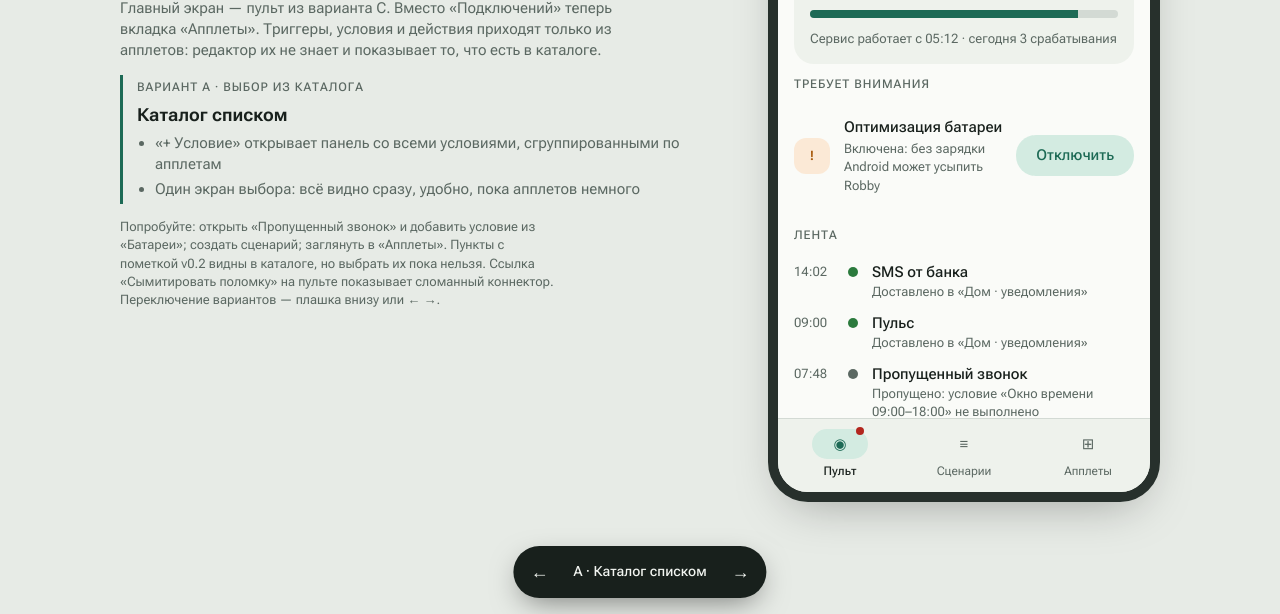
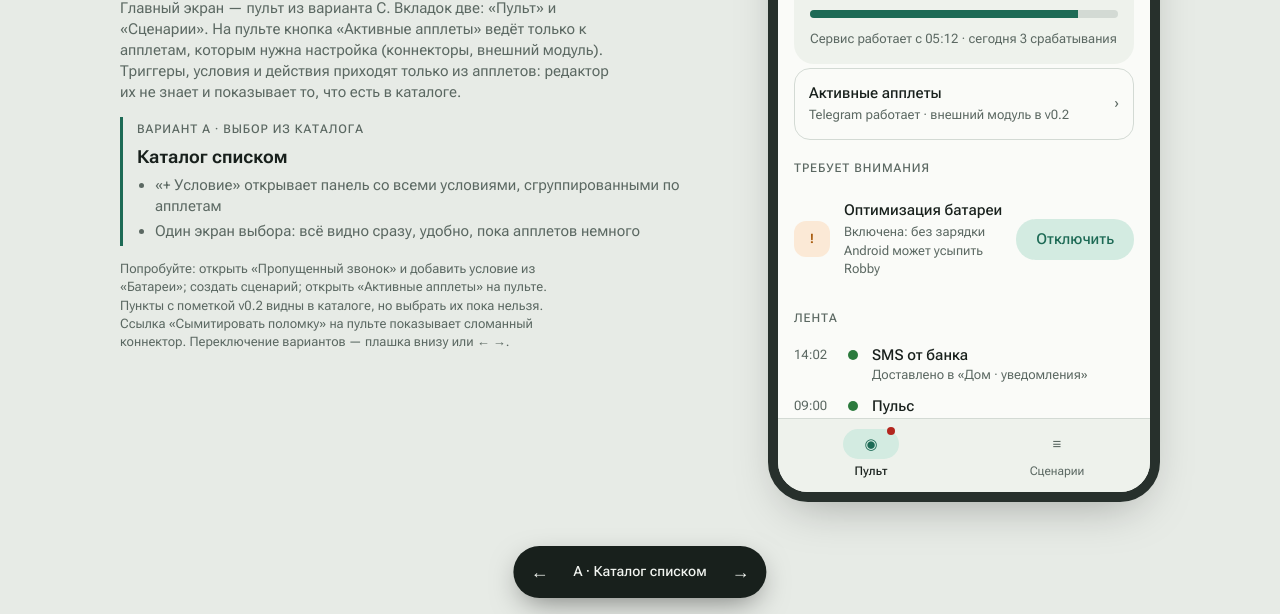
Before and after one commit to SBKubric/robby, a plain HTML site: page prototype/ui/index.html in a window 1280 px wide. Shown: the part 186-800 px from the top of the page. Drawn offline with Linux system fonts and the light colour scheme.

Commit message:
Prototype: active applets button instead of applets tab (throwaway)
Co-Authored-By: Claude Opus 5.5 <noreply@anthropic.com>
Claude-Session: https://claude.ai/code/session_01PYGV4ApdiDYoe8WWqSJPyd

```diff
--- a/prototype/ui/index.html
+++ b/prototype/ui/index.html
@@ -175,9 +175,9 @@ button{cursor:pointer}
   <section class="intro">
     <div class="eyebrow">Прототип · итерация 2 · данные примерные</div>
     <h1>Как выбирать триггеры, условия и действия из апплетов?</h1>
-    <p>Основа — вариант A первой итерации: форма «Когда / Если / То». Главный экран — пульт из варианта C. Вместо «Подключений» теперь вкладка «Апплеты». Триггеры, условия и действия приходят только из апплетов: редактор их не знает и показывает то, что есть в каталоге.</p>
+    <p>Основа — вариант A первой итерации: форма «Когда / Если / То». Главный экран — пульт из варианта C. Вкладок две: «Пульт» и «Сценарии». На пульте кнопка «Активные апплеты» ведёт только к апплетам, которым нужна настройка (коннекторы, внешний модуль). Триггеры, условия и действия приходят только из апплетов: редактор их не знает и показывает то, что есть в каталоге.</p>
     <div class="vcard" id="vdesc"></div>
-    <p class="note">Попробуйте: открыть «Пропущенный звонок» и добавить условие из «Батареи»; создать сценарий; заглянуть в «Апплеты». Пункты с пометкой v0.2 видны в каталоге, но выбрать их пока нельзя. Ссылка «Сымитировать поломку» на пульте показывает сломанный коннектор. Переключение вариантов — плашка внизу или ← →.</p>
+    <p class="note">Попробуйте: открыть «Пропущенный звонок» и добавить условие из «Батареи»; создать сценарий; открыть «Активные апплеты» на пульте. Пункты с пометкой v0.2 видны в каталоге, но выбрать их пока нельзя. Ссылка «Сымитировать поломку» на пульте показывает сломанный коннектор. Переключение вариантов — плашка внизу или ← →.</p>
   </section>
   <div class="phone" id="phone" aria-label="Экран телефона-сервера"></div>
 </div>
@@ -216,7 +216,7 @@ const APPLETS=[
   {id:'telegram',name:'Telegram',kind:'Коннектор',connector:true,
     triggers:[],conds:[],
     actions:[{id:'send',l:'Отправить сообщение в группу',params:[P('text','Текст','',{tpl:true})]}]},
-  {id:'module',name:'Внешний модуль',kind:'Внешний модуль · v0.2',
+  {id:'module',name:'Внешний модуль',kind:'Внешний модуль · v0.2',setup:true,
     triggers:[{id:'up',l:'Модуль подключён',soon:true,params:[],vars:[]},{id:'down',l:'Модуль отключён',soon:true,params:[],vars:[]}],
     conds:[{id:'up',l:'Модуль подключён',soon:true,params:[]}],
     actions:[{id:'bridge',l:'Мост в офис',soon:true,params:[]}]},
@@ -336,6 +336,7 @@ function pult(){
   const bad=S.checks.filter(c=>!c.ok);
   return `<div class="hero-c"><div class="row"><span class="big">87%</span><span class="st ok">на зарядке</span><span class="spacer"></span><span class="small muted">29 °C</span></div><div class="meter"><i style="width:87%"></i></div><div class="small muted">Сервис работает с 05:12 · сегодня ${S.journal.filter(e=>e.day==='Сегодня').length} срабатывания</div></div>
   <div class="content">
+   <button class="card" data-act="nav" data-v="applets" style="text-align:left;flex-direction:row;align-items:center"><span style="flex:1;min-width:0;display:flex;flex-direction:column;gap:2px"><b style="font-weight:500">Активные апплеты</b><span class="small muted">Telegram ${S.conn.state==='ok'?'работает':'сломан'} · внешний модуль в v0.2</span></span><span class="muted">›</span></button>
    ${S.conn.state==='broken'?`<div class="card" style="border-color:var(--bad)"><b style="font-weight:500">Telegram</b>${connSummary()}<button class="btn" data-act="tgOpen" style="align-self:flex-start">Переподключить</button></div>`:''}
    ${bad.length?`<div class="sect">Требует внимания</div><div class="list">${checkRows(bad)}</div>`:''}
    <div class="sect">Лента</div>
@@ -351,8 +352,8 @@ function scenList(){
 }
 function applets(){
   const list=(xs)=>xs.length?xs.map(x=>h(x.l)+(x.soon?' <span class="soonb">v0.2</span>':'')).join(', '):'<span class="muted">—</span>';
-  return `<div class="content"><p class="small muted" style="margin:0">Всё, что умеют сценарии, приходит из апплетов. Новый апплет появляется здесь и сразу доступен в редакторе.</p>
-  ${APPLETS.map(a=>`<div class="card apcard ${a.kind.includes('v0.2')?'fill':''}"><div class="row"><b style="font-weight:500;font-size:16px">${h(a.name)}</b><span class="spacer"></span><span class="kind ${a.connector?'conn':''}">${h(a.kind)}</span></div>
+  return `<div class="content"><p class="small muted" style="margin:0">Здесь только апплеты, которым нужна настройка: коннекторы и внешний модуль. Остальные работают без настройки и видны в редакторе, когда вы выбираете триггер, условие или действие.</p>
+  ${APPLETS.filter(a=>a.connector||a.setup).map(a=>`<div class="card apcard ${a.kind.includes('v0.2')?'fill':''}"><div class="row"><b style="font-weight:500;font-size:16px">${h(a.name)}</b><span class="spacer"></span><span class="kind ${a.connector?'conn':''}">${h(a.kind)}</span></div>
    <dl><dt>Триггеры</dt><dd>${list(a.triggers)}</dd><dt>Условия</dt><dd>${list(a.conds)}</dd><dt>Действия</dt><dd>${list(a.actions)}</dd></dl>
    ${a.connector?`<div style="display:flex;flex-direction:column;gap:6px">${connSummary()}</div><button class="btn ${S.conn.state==='ok'?'tonal':''}" data-act="tgOpen" style="align-self:flex-start">${S.conn.state==='ok'?'Настроить заново':'Переподключить'}</button>`:''}</div>`).join('')}</div>`;
 }
@@ -370,12 +371,13 @@ function app(){
   const u=ui();
   if(u.view==='editor')return editor();
   if(u.view==='telegram')return tgScreen();
-  const tabs=[['pult','Пульт','◉'],['scen','Сценарии','≡'],['applets','Апплеты','⊞']];
-  const title={pult:'Дом-сервер',scen:'Сценарии',applets:'Апплеты'}[u.tab];
-  const body={pult,scen:scenList,applets}[u.tab]();
-  const dot=k=>(k==='pult'&&(S.checks.some(c=>!c.ok)||S.conn.state==='broken'))||(k==='applets'&&S.conn.state==='broken');
+  if(u.view==='applets')return `<div class="appbar"><button class="icon-btn" data-act="back" aria-label="Назад">←</button><h3>Активные апплеты</h3></div><div class="screen">${applets()}</div>`;
+  const tabs=[['pult','Пульт','◉'],['scen','Сценарии','≡']];
+  const title={pult:'Дом-сервер',scen:'Сценарии'}[u.tab];
+  const body={pult,scen:scenList}[u.tab]();
+  const dot=k=>k==='pult'&&(S.checks.some(c=>!c.ok)||S.conn.state==='broken');
   return `<div class="appbar"><h3>${title}</h3></div><div class="screen">${body}</div>
-   <nav class="bnav" style="grid-template-columns:repeat(3,1fr)">${tabs.map(([k,l,ic])=>`<button class="${u.tab===k?'on':''}" data-act="tab" data-tab="${k}"><span class="ic">${ic}</span>${l}${dot(k)?'<span class="dot"></span>':''}</button>`).join('')}</nav>`;
+   <nav class="bnav" style="grid-template-columns:repeat(2,1fr)">${tabs.map(([k,l,ic])=>`<button class="${u.tab===k?'on':''}" data-act="tab" data-tab="${k}"><span class="ic">${ic}</span>${l}${dot(k)?'<span class="dot"></span>':''}</button>`).join('')}</nav>`;
 }
 
 /* ---- render & actions ---- */
@@ -397,7 +399,8 @@ function act(a,ds){
     case 'tab':u.tab=ds.tab;break;
     case 'toggle':{const sc=S.scen.find(x=>x.id==ds.id);sc.on=!sc.on;toast(sc.on?'Сценарий включён':'Сценарий выключен, отложенные срабатывания отменены');break}
     case 'edit':{const sc=ds.id==='new'?{id:null,name:'',on:true,trigger:null,conds:[],pause:0,actions:[],last:null}:clone(S.scen.find(x=>x.id==ds.id));go('editor',{draft:sc});break}
-    case 'back':go('home');break;
+    case 'back':go(u.view==='telegram'&&u.from==='applets'?'applets':'home');break;
+    case 'nav':go(ds.v);break;
     case 'open':u.pick=ds.kind;u.pickAp=null;break;
     case 'close':u.pick=null;u.pickAp=null;break;
     case 'pickAp':u.pickAp=ds.a||null;break;
@@ -421,7 +424,7 @@ function act(a,ds){
       if(d.id){S.scen[S.scen.findIndex(x=>x.id===d.id)]=clone(d)}else{d.id=S.nextId++;S.scen.push(clone(d))}
       toast('Сценарий сохранён');go('home',{tab:'scen'});break}
     case 'del':S.scen=S.scen.filter(x=>x.id!==d.id);toast('Сценарий удалён');go('home',{tab:'scen'});break;
-    case 'tgOpen':S.tg={token:'',bot:false,group:false,tested:false};go('telegram');break;
+    case 'tgOpen':S.tg={token:'',bot:false,group:false,tested:false};go('telegram',{from:u.view});break;
     case 'tgCheck':if((S.tg.token||'').length<8){toast('Вставьте токен целиком: он выглядит как 7312345678:AAH…');break}S.tg.checking=true;setTimeout(()=>{S.tg.checking=false;S.tg.bot=true;render()},700);break;
     case 'tgWait':S.tg.waiting=true;setTimeout(()=>{S.tg.waiting=false;S.tg.group=true;render()},1400);break;
     case 'tgTest':S.tg.tested=true;S.conn.state='ok';S.conn.last='14:05';S.journal.unshift({day:'Сегодня',t:'14:05',sc:'Telegram',st:'test',m:'«Robby подключён» доставлено'});break;
```
